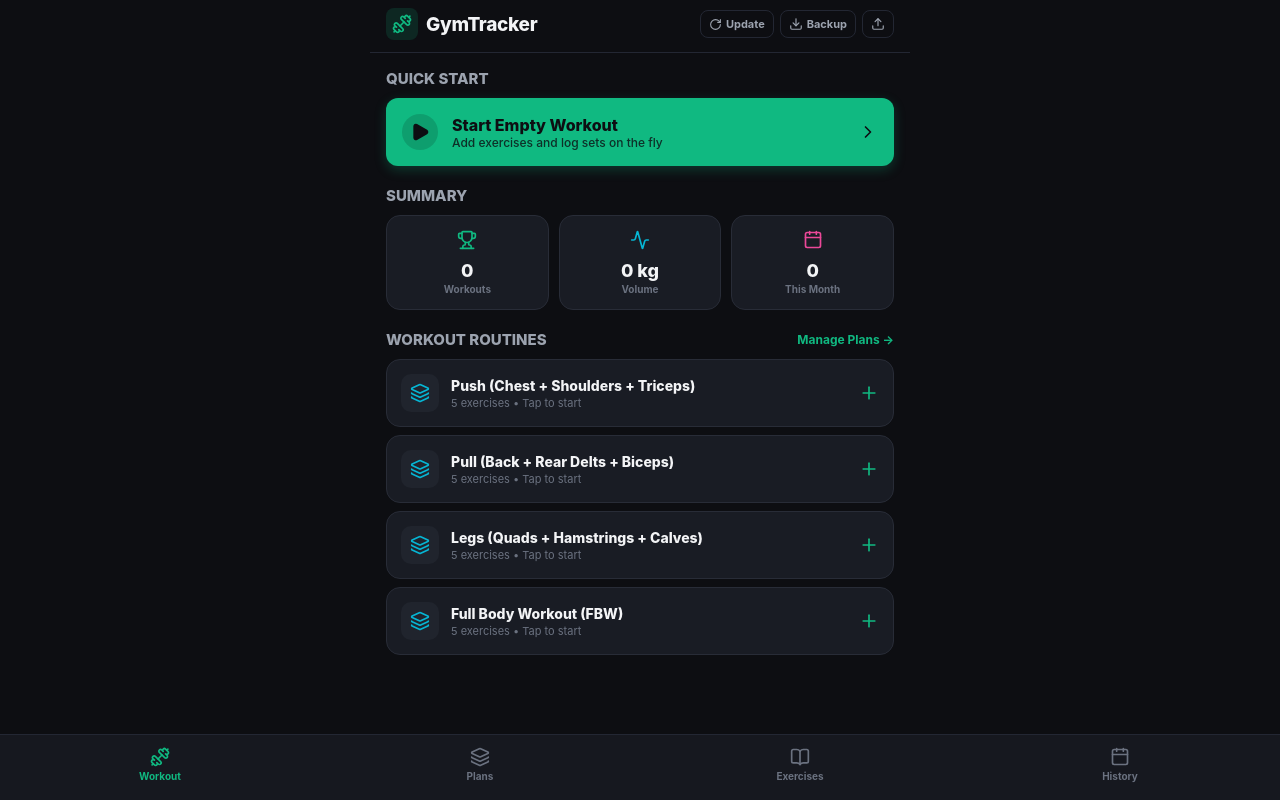
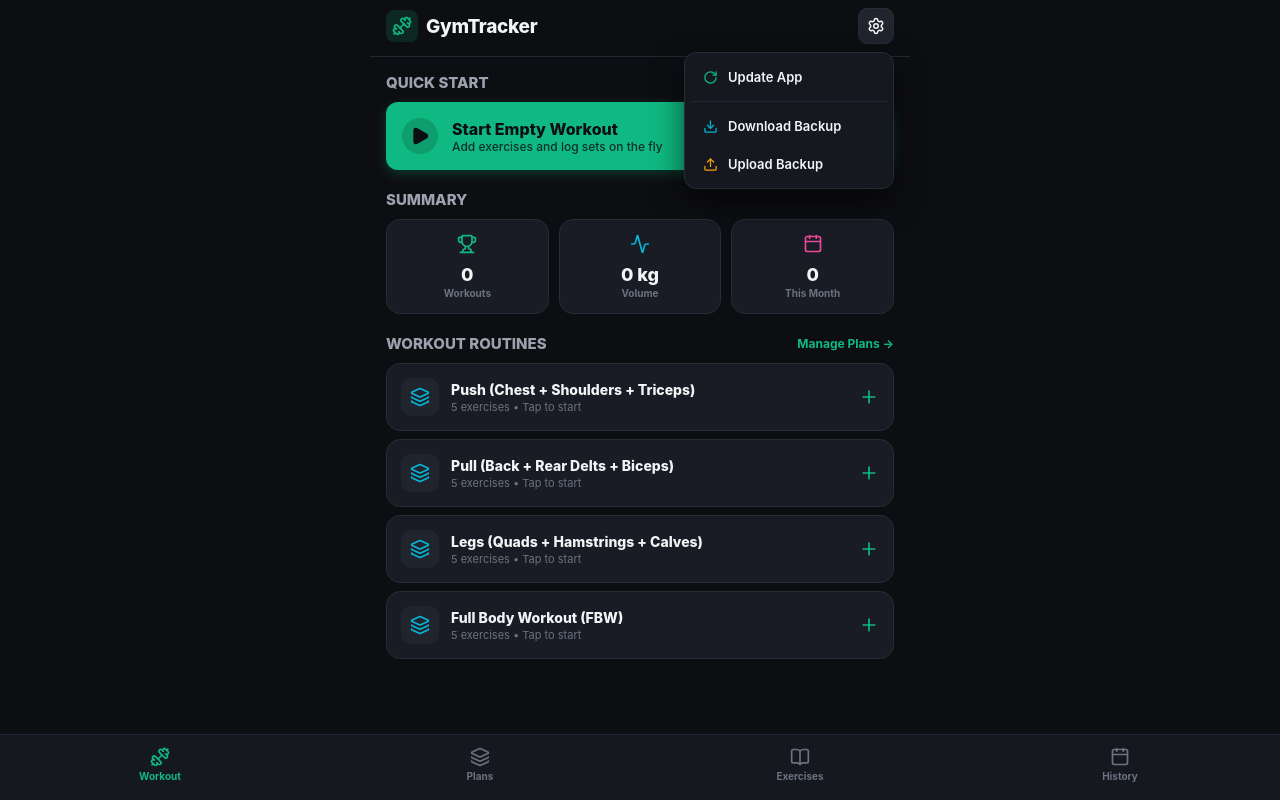
Before and after one commit to kiy00s/appgym, a React (Vite) app: page / in a window 1280 px wide. Both pictures are taken after a click on the button "Settings & Tools". Built offline with nearby package versions, Linux system fonts and the light colour scheme.

Commit message:
Add settings gear dropdown in header and fix new exercise creation inside routine modal

```diff
--- a/src/App.tsx
+++ b/src/App.tsx
@@ -15,6 +15,7 @@ import {
   Edit3,
   Trash2,
   RotateCw,
+  Settings,
 } from 'lucide-react';
 import { useWorkout } from './context/WorkoutContext';
 import {
@@ -52,6 +53,7 @@ export const App: React.FC = () => {
   const [editingRoutineId, setEditingRoutineId] = useState<string | null>(null);
   const [selectedExerciseId, setSelectedExerciseId] = useState<number | null>(null);
   const [selectedWorkoutId, setSelectedWorkoutId] = useState<number | null>(null);
+  const [isSettingsOpen, setIsSettingsOpen] = useState(false);
 
   // Exercises screen state
   const [exerciseSearch, setExerciseSearch] = useState('');
@@ -200,68 +202,144 @@ export const App: React.FC = () => {
           <h1>GymTracker</h1>
         </div>
 
-        <div style={{ display: 'flex', gap: '6px' }}>
+        {/* Settings Gear Dropdown */}
+        <div style={{ position: 'relative' }}>
           <button
             type="button"
-            onClick={handleForceRefresh}
-            title="Refresh app & check for updates"
+            onClick={() => setIsSettingsOpen((prev) => !prev)}
+            title="Settings & Tools"
             style={{
-              background: 'none',
-              border: '1px solid #232733',
-              borderRadius: '8px',
-              color: '#9CA3AF',
-              padding: '6px 8px',
+              background: isSettingsOpen ? '#20242D' : '#16181F',
+              border: '1px solid #282C37',
+              borderRadius: '9px',
+              color: isSettingsOpen ? '#F3F4F6' : '#9CA3AF',
+              width: '36px',
+              height: '36px',
               cursor: 'pointer',
               display: 'flex',
               alignItems: 'center',
-              gap: '4px',
-              fontSize: '11px',
-              fontWeight: 700,
+              justifyContent: 'center',
+              transition: 'background-color 0.15s, color 0.15s',
             }}
           >
-            <RotateCw size={13} className={isRefreshing ? 'spin-icon' : ''} />
-            Update
+            <Settings size={18} />
           </button>
+
+          {isSettingsOpen && (
+            <>
+              {/* Invisible backdrop to dismiss on tap outside */}
+              <div
+                onClick={() => setIsSettingsOpen(false)}
+                style={{
+                  position: 'fixed',
+                  inset: 0,
+                  zIndex: 80,
+                }}
+              />
+
+              {/* Settings Dropdown Card */}
+              <div
+                style={{
+                  position: 'absolute',
+                  top: 'calc(100% + 8px)',
+                  right: 0,
+                  width: '210px',
+                  backgroundColor: '#16181F',
+                  border: '1px solid #282C37',
+                  borderRadius: '12px',
+                  padding: '6px',
+                  boxShadow: '0 12px 30px rgba(0, 0, 0, 0.6)',
+                  zIndex: 85,
+                  display: 'flex',
+                  flexDirection: 'column',
+                  gap: '2px',
+                }}
+              >
                 <button
                   type="button"
-            onClick={handleExportBackup}
-            title="Download Backup (JSON)"
+                  onClick={() => {
+                    setIsSettingsOpen(false);
+                    handleForceRefresh();
+                  }}
                   style={{
                     background: 'none',
-              border: '1px solid #232733',
+                    border: 'none',
+                    color: '#F3F4F6',
+                    padding: '10px 12px',
                     borderRadius: '8px',
-              color: '#9CA3AF',
-              padding: '6px 8px',
-              cursor: 'pointer',
                     display: 'flex',
                     alignItems: 'center',
-              gap: '4px',
-              fontSize: '11px',
-              fontWeight: 700,
+                    gap: '10px',
+                    fontSize: '13px',
+                    fontWeight: 600,
+                    cursor: 'pointer',
+                    textAlign: 'left',
+                    width: '100%',
                   }}
+                  className="dropdown-item"
                 >
-            <Download size={14} /> Backup
+                  <RotateCw size={15} color="#10B981" className={isRefreshing ? 'spin-icon' : ''} />
+                  <span>Update App</span>
                 </button>
+
+                <div style={{ height: '1px', backgroundColor: '#232733', margin: '4px 0' }} />
+
                 <button
                   type="button"
-            onClick={handleImportBackup}
-            title="Upload Backup (JSON)"
+                  onClick={() => {
+                    setIsSettingsOpen(false);
+                    handleExportBackup();
+                  }}
                   style={{
                     background: 'none',
-              border: '1px solid #232733',
+                    border: 'none',
+                    color: '#F3F4F6',
+                    padding: '10px 12px',
                     borderRadius: '8px',
-              color: '#9CA3AF',
-              padding: '6px 8px',
-              cursor: 'pointer',
                     display: 'flex',
                     alignItems: 'center',
-              gap: '4px',
-              fontSize: '11px',
-              fontWeight: 700,
+                    gap: '10px',
+                    fontSize: '13px',
+                    fontWeight: 600,
+                    cursor: 'pointer',
+                    textAlign: 'left',
+                    width: '100%',
                   }}
+                  className="dropdown-item"
                 >
-            <Upload size={14} />
+                  <Download size={15} color="#06B6D4" />
+                  <span>Download Backup</span>
                 </button>
+
+                <button
+                  type="button"
+                  onClick={() => {
+                    setIsSettingsOpen(false);
+                    handleImportBackup();
+                  }}
+                  style={{
+                    background: 'none',
+                    border: 'none',
+                    color: '#F3F4F6',
+                    padding: '10px 12px',
+                    borderRadius: '8px',
+                    display: 'flex',
+                    alignItems: 'center',
+                    gap: '10px',
+                    fontSize: '13px',
+                    fontWeight: 600,
+                    cursor: 'pointer',
+                    textAlign: 'left',
+                    width: '100%',
+                  }}
+                  className="dropdown-item"
+                >
+                  <Upload size={15} color="#F59E0B" />
+                  <span>Upload Backup</span>
+                </button>
+              </div>
+            </>
+          )}
         </div>
       </header>
 
@@ -965,7 +1043,6 @@ export const App: React.FC = () => {
         routineId={editingRoutineId}
         onClose={() => setIsCreateRoutineOpen(false)}
         onSaved={() => refreshState()}
-        onOpenCreateExercise={() => setIsNewExerciseOpen(true)}
       />
 
       <ExerciseDetailModal
--- a/src/components/CreateRoutineModal.tsx
+++ b/src/components/CreateRoutineModal.tsx
@@ -3,6 +3,7 @@ import { X, Plus, Trash2, ArrowUp, ArrowDown, Dumbbell } from 'lucide-react';
 import { WorkoutRoutine } from '../types/workout';
 import { getExercises, getRoutineById, saveCustomRoutine } from '../db/storage';
 import { ExercisePickerModal } from './ExercisePickerModal';
+import { NewExerciseModal } from './NewExerciseModal';
 
 interface CreateRoutineModalProps {
   isOpen: boolean;
@@ -23,6 +24,7 @@ export const CreateRoutineModal: React.FC<CreateRoutineModalProps> = ({
   const [description, setDescription] = useState('');
   const [exerciseIds, setExerciseIds] = useState<number[]>([]);
   const [isPickerOpen, setIsPickerOpen] = useState(false);
+  const [isNewExerciseOpen, setIsNewExerciseOpen] = useState(false);
 
   useEffect(() => {
     if (routineId) {
@@ -31,6 +33,8 @@ export const CreateRoutineModal: React.FC<CreateRoutineModalProps> = ({
         setTitle(routine.title);
         setDescription(routine.description || '');
         setExerciseIds(routine.exerciseIds || []);
+        setIsPickerOpen(false);
+        setIsNewExerciseOpen(false);
         return;
       }
     }
@@ -38,6 +42,8 @@ export const CreateRoutineModal: React.FC<CreateRoutineModalProps> = ({
     setTitle('');
     setDescription('');
     setExerciseIds([]);
+    setIsPickerOpen(false);
+    setIsNewExerciseOpen(false);
   }, [routineId, isOpen]);
 
   if (!isOpen) return null;
@@ -301,11 +307,22 @@ export const CreateRoutineModal: React.FC<CreateRoutineModalProps> = ({
 
       <ExercisePickerModal
         isOpen={isPickerOpen}
+        zIndex={110}
         onClose={() => setIsPickerOpen(false)}
         onSelectExercise={(id) => handleAddExercise(id)}
         onOpenCreateNew={() => {
           setIsPickerOpen(false);
-          if (onOpenCreateExercise) onOpenCreateExercise();
+          setIsNewExerciseOpen(true);
+        }}
+      />
+
+      <NewExerciseModal
+        isOpen={isNewExerciseOpen}
+        zIndex={120}
+        onClose={() => setIsNewExerciseOpen(false)}
+        onCreated={(newExerciseId) => {
+          handleAddExercise(newExerciseId);
+          setIsNewExerciseOpen(false);
         }}
       />
     </>
--- a/src/components/ExercisePickerModal.tsx
+++ b/src/components/ExercisePickerModal.tsx
@@ -15,6 +15,7 @@ const CATEGORIES = [
 
 interface ExercisePickerModalProps {
   isOpen: boolean;
+  zIndex?: number;
   onClose: () => void;
   onSelectExercise: (exerciseId: number) => void;
   onOpenCreateNew: () => void;
@@ -22,6 +23,7 @@ interface ExercisePickerModalProps {
 
 export const ExercisePickerModal: React.FC<ExercisePickerModalProps> = ({
   isOpen,
+  zIndex,
   onClose,
   onSelectExercise,
   onOpenCreateNew,
@@ -37,7 +39,7 @@ export const ExercisePickerModal: React.FC<ExercisePickerModalProps> = ({
   });
 
   return (
-    <div className="modal-overlay">
+    <div className="modal-overlay" style={{ zIndex: zIndex || 110 }}>
       <div className="modal-header">
         <button
           type="button"
--- a/src/components/NewExerciseModal.tsx
+++ b/src/components/NewExerciseModal.tsx
@@ -25,12 +25,14 @@ const EQUIPMENTS: EquipmentType[] = [
 
 interface NewExerciseModalProps {
   isOpen: boolean;
+  zIndex?: number;
   onClose: () => void;
   onCreated: (exerciseId: number) => void;
 }
 
 export const NewExerciseModal: React.FC<NewExerciseModalProps> = ({
   isOpen,
+  zIndex,
   onClose,
   onCreated,
 }) => {
@@ -62,7 +64,7 @@ export const NewExerciseModal: React.FC<NewExerciseModalProps> = ({
   };
 
   return (
-    <div className="modal-overlay">
+    <div className="modal-overlay" style={{ zIndex: zIndex || 120 }}>
       <div className="modal-header">
         <button
           type="button"
--- a/src/index.css
+++ b/src/index.css
@@ -269,3 +269,11 @@ input, button, textarea {
     transform: rotate(360deg);
   }
 }
+
+.dropdown-item {
+  transition: background-color 0.15s ease;
+}
+
+.dropdown-item:active {
+  background-color: var(--bg-surface-light) !important;
+}
```
Lines whose indentation alone changed are shown as unchanged.
